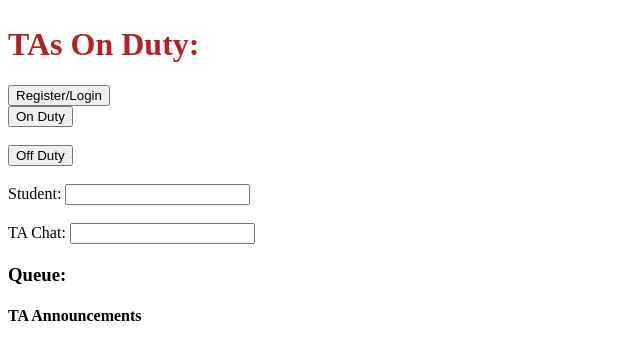
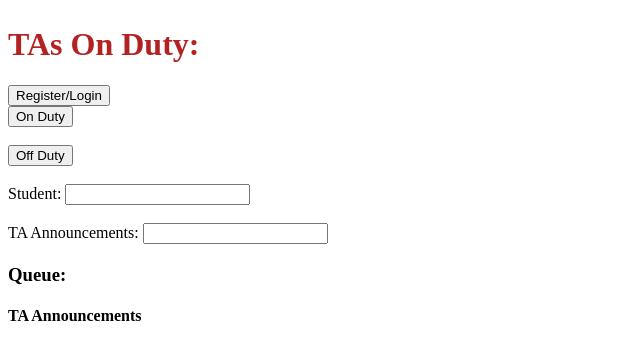
Before and after one commit to elif14/DROP-TABLE-cse312_grades, a Flask app: page / in a window 1280 px wide. Shown: the part 487-833 px from the top of the page, without its empty margins (0-640 px from the left). Run offline with Flask 3, Linux system fonts and the light colour scheme; data that the repository does not hold is empty.

Commit message:
TA chat -> TA Announcement

```diff
--- a/LineUp/templates/homepage.html
+++ b/LineUp/templates/homepage.html
@@ -35,7 +35,7 @@
     <br>
     <form action="/TA-chat" method="POST">
         <label>
-            TA Chat:
+            TA Announcements:
             <input id="TA-chat" type="text" name="TA-chat">
         </label>
     </form>
```
